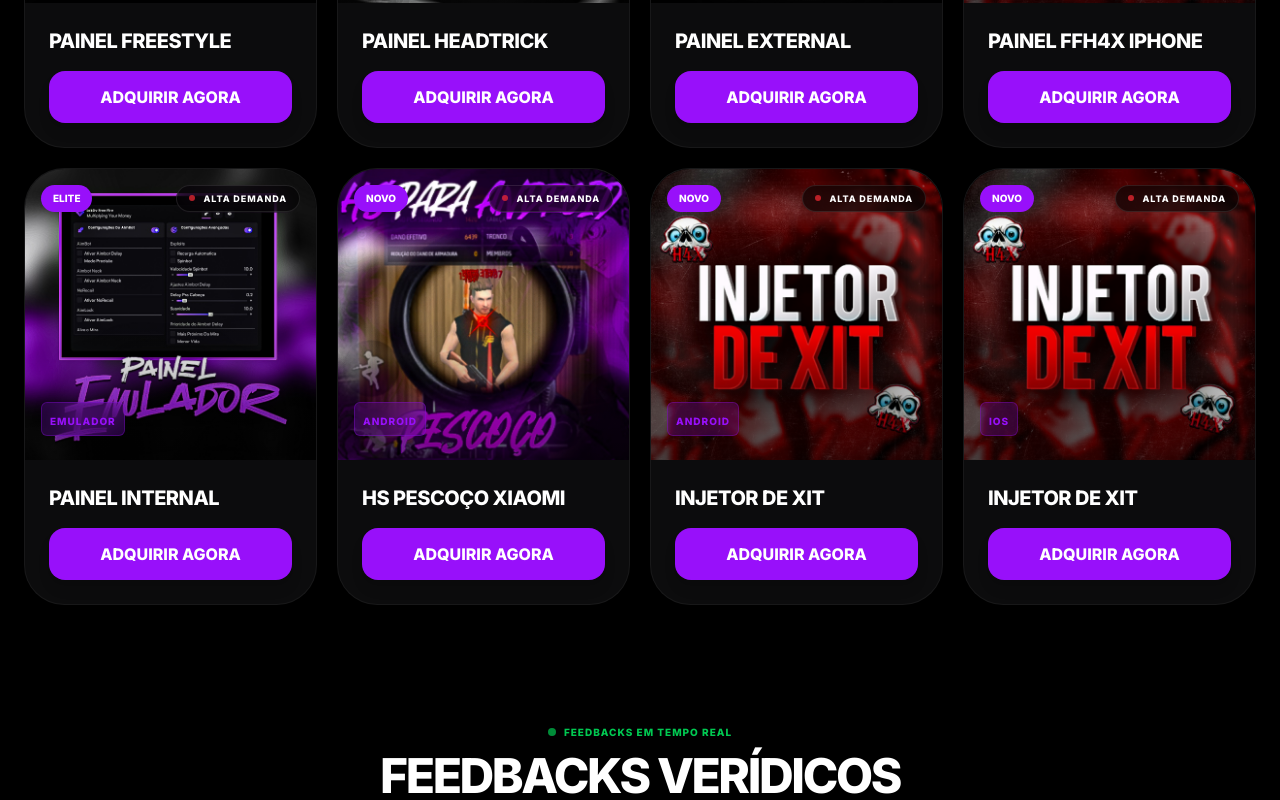
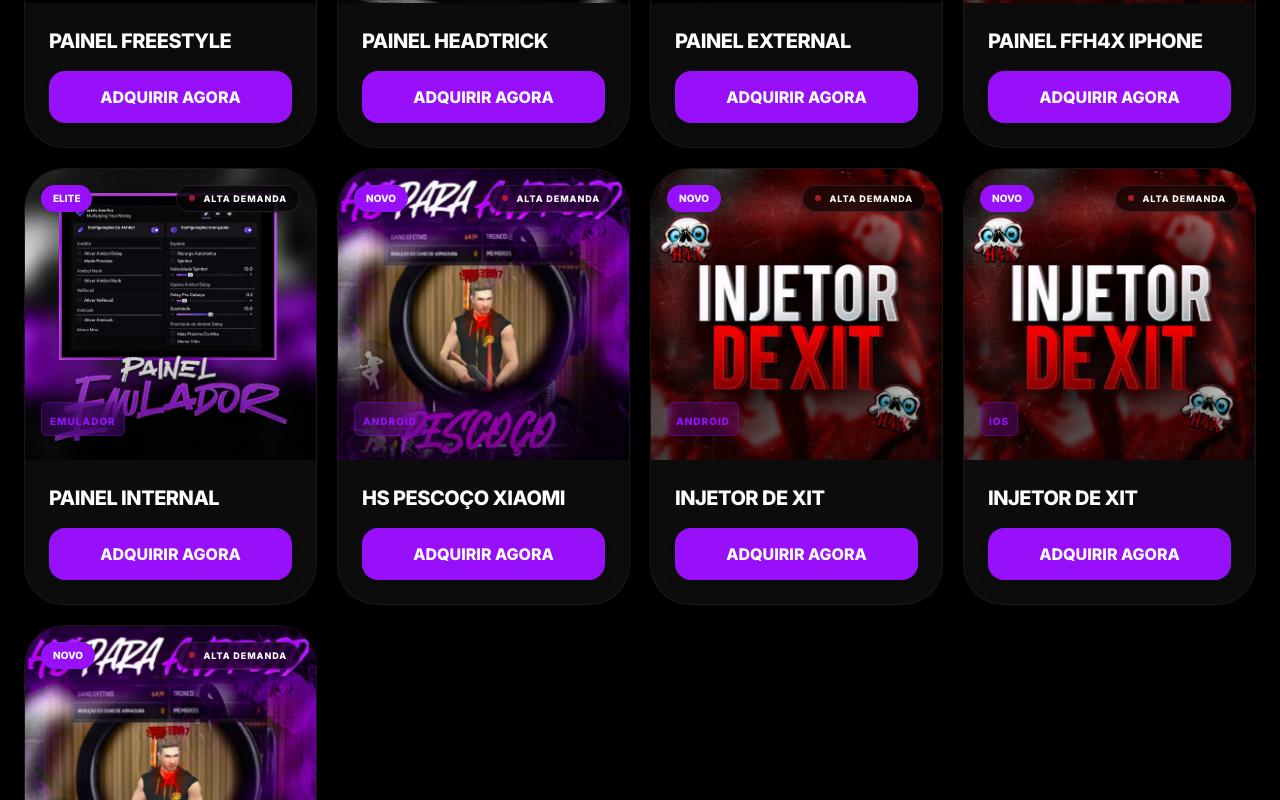
Before and after one commit to Maicon-134/SiteGaguinhoGay, a React (Vite) app: page / in a window 1280 px wide. Shown: the part 2000-2800 px from the top of the page. Built offline with nearby package versions, Linux system fonts and the light colour scheme.

Commit message:
Adiciona produto HS PROXY ANDROID na categoria Android
Co-authored-by: lok <Maicon-134@users.noreply.github.com>

```diff
--- a/src/App.tsx
+++ b/src/App.tsx
@@ -267,6 +267,26 @@ const PRODUCTS: Product[] = [
       'Melhora sua mira',
       '100% Antiban e antiblacklist',
       'BYPASS'
+    ],
+    plans: [
+      { name: 'Permanente', price: 32.90, discount: '-40%', url: '#', popular: true }
+    ]
+  },
+  {
+    id: '10',
+    name: 'HS PROXY ANDROID',
+    description: 'Proxy de HS para Android com múltiplas opções de headshot e holograma incluso.',
+    longDescription: 'O HS PROXY ANDROID oferece configurações avançadas de headshot para Android, com opções de cabeça, pescoço e peito, além de holograma incluso.',
+    price: 32.90,
+    image: hsPescocoXiaomiImage,
+    category: 'ANDROID',
+    tag: 'NOVO',
+    features: [
+      '100% HS',
+      'HS CABEÇA',
+      'HS PESCOÇO',
+      'HS PEITO',
+      'VEM COM HOLOGRAMA'
     ],
     plans: [
       { name: 'Permanente', price: 32.90, discount: '-40%', url: '#', popular: true }
```
Also changed, not shown: 4 other files (tests, documents, lock files or other folders).
